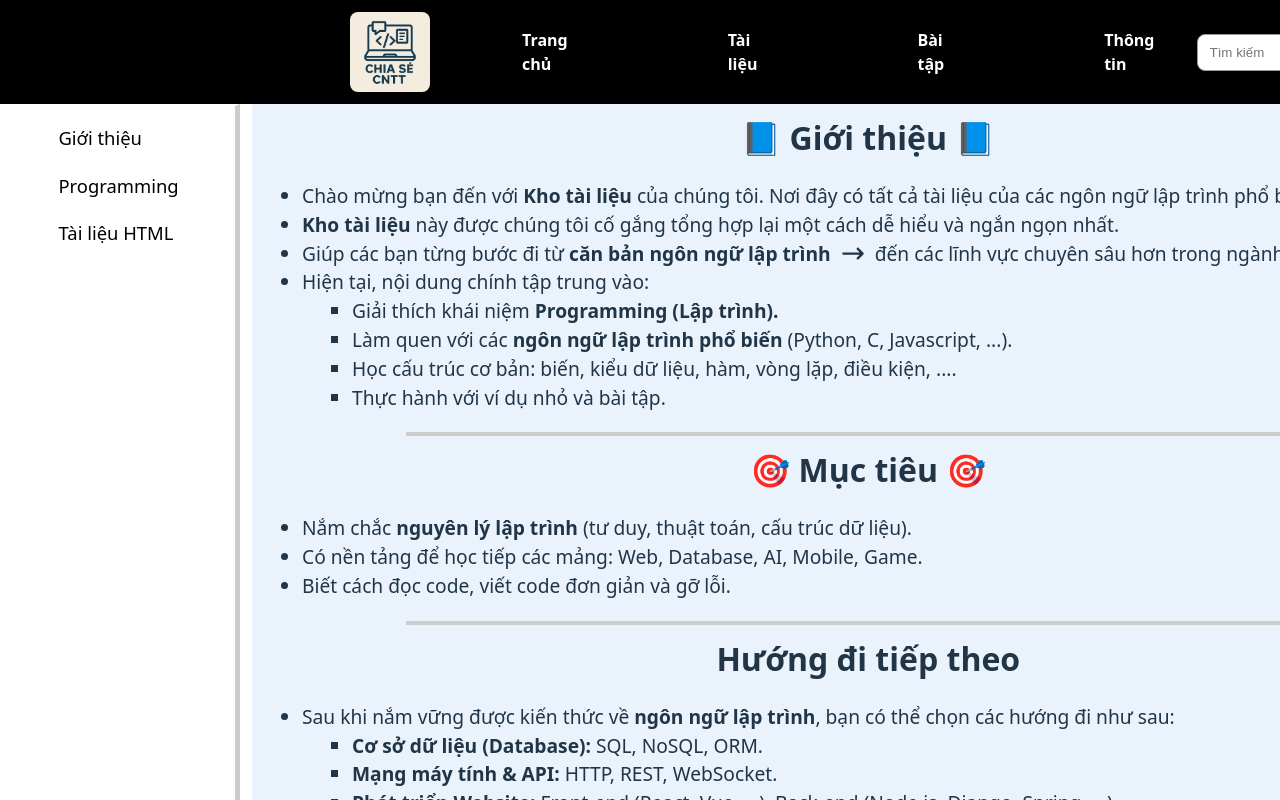
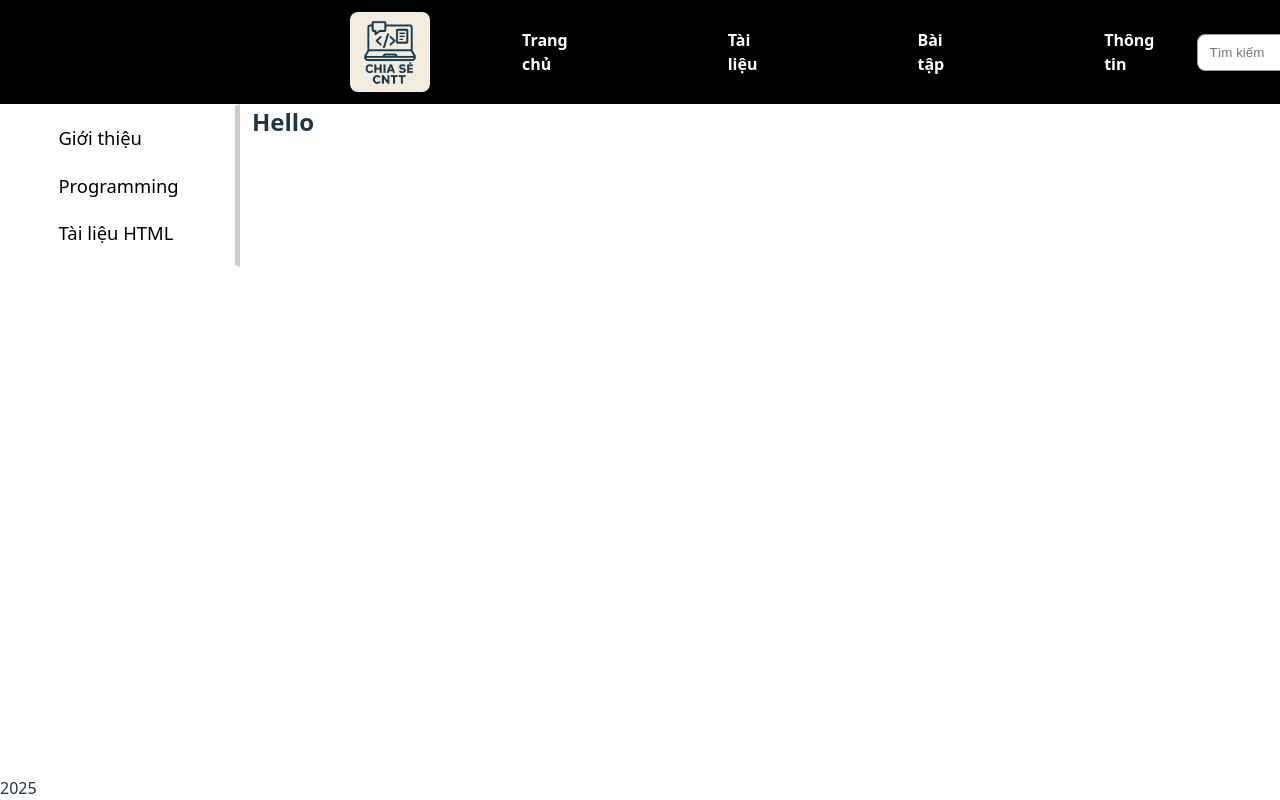
Before and after one commit to BenDevgame247/My-Web, a React (Vite) app: page /tai-lieu/programming in a window 1280 px wide. Shown: the top 800 px of the page. Built offline with nearby package versions, Linux system fonts and the light colour scheme.

Commit message:
Edit router.jsx, Add Outlet for contentDocs, Test code in programmingIntro.jsx

```diff
--- a/src/feature/routes/router.jsx
+++ b/src/feature/routes/router.jsx
@@ -6,6 +6,7 @@ import Home from "../../pages/Home/home"
 import Forum from "../../pages/Forum/forum";
 import Intro from "../../pages/Documents/contents/intro/intro";
 import ProgrammingIntro from "../../pages/Documents/contents/intro/programming/programmingIntro";
+import ProgrammingConcepts from "../../pages/Documents/contents/concepts/programming/programming";
 
 
 export const router = createBrowserRouter([
@@ -23,6 +24,7 @@ export const router = createBrowserRouter([
                         path: "programming",
                         element: <ProgrammingIntro/>,
                         children: [
+                            {path: "khai-niem", element: <ProgrammingConcepts/>},
                             {},
                         ]
                     }
--- a/src/pages/Documents/component/contentDocs.jsx
+++ b/src/pages/Documents/component/contentDocs.jsx
@@ -1,5 +1,5 @@
 import clsx from "clsx"
-import { Link } from "react-router"
+import { Link, Outlet } from "react-router"
 
 import styles from "./contentDocs.module.scss"
 import Intro from "../contents/intro/intro"
@@ -13,12 +13,18 @@ export default function ContentDocs() {
                 {/* Sidebar - List of link director to main documents */}
                 <aside className={clsx(styles.sidebar)}>
                     <ul className={clsx(styles.sidebarList)}>
+
                         <li className={clsx(styles.needDisplayBlock)}>
                             <Link to="gioi-thieu">Giới thiệu</Link>
                         </li>
-                        <li>
+
+                        <li className={clsx(styles.list)}>
                             <Link to="programming">Programming</Link>
+                            <ul className={clsx(styles.subList)}>
+
+                            </ul>
                         </li>
+
                         <li className={clsx(styles.list)}>
                             <Link to="docs-html">Tài liệu HTML</Link>
                             <ul className={clsx(styles.subList)}>
@@ -30,13 +36,16 @@ export default function ContentDocs() {
                                 </li>
                             </ul>
                         </li>
+
                     </ul>
                 </aside>
 
                 {/* Box Content - this is a main content of documents of programing language */}
-                <div className={clsx(styles.boxContent)}>
-                    <Intro/>
+                <div className={clsx(styles.containerContent)}>
+                    <Outlet/>
                 </div>
+
+
             </div>
     )
 }
--- a/src/pages/Documents/contents/intro/programming/programmingIntro.jsx
+++ b/src/pages/Documents/contents/intro/programming/programmingIntro.jsx
@@ -5,7 +5,9 @@ import styles from "./programmingIntro.module.scss"
 export default function ProgrammingIntro() {
     return (
         <div className={clsx(styles.container)}>
-
+            <section className={clsx(styles.header)}>
+                <h2 className={clsx(styles.tittle)}>Hello</h2>
+            </section>
         </div>
     )
 }
```
